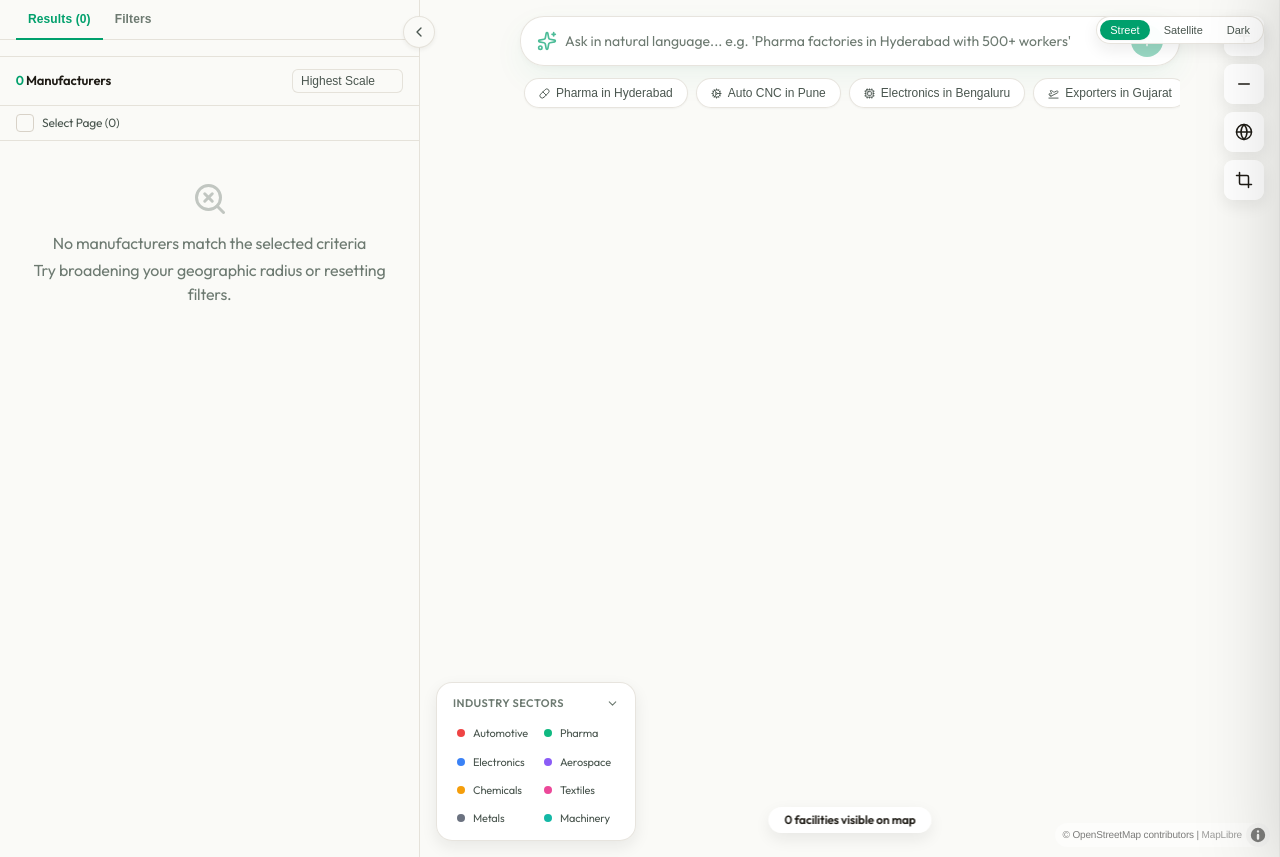
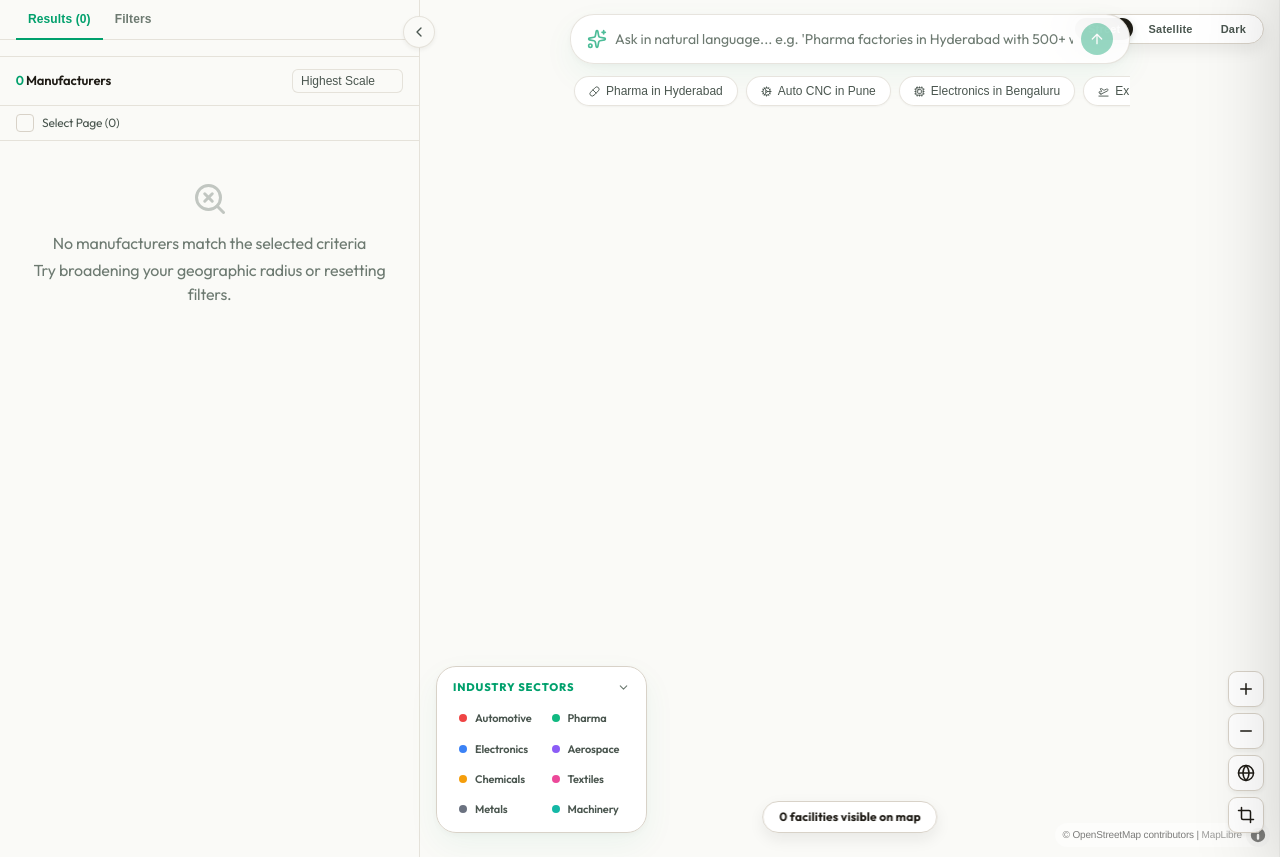
Before and after one commit to Prashant1873/Trinet, a Flask app: page / in a window 1280 px wide. Shown: the part 58-915 px from the top of the page. Run offline with Flask 3, Linux system fonts and the light colour scheme; data that the repository does not hold is empty; some libraries are stand-ins or nearby versions.

Commit message:
fix(ui): Properly separate and anchor map controls (zoom/actions bottom-right, basemap switcher top-right, AI search top-center) to eliminate overlap

```diff
--- a/static/css/components.css
+++ b/static/css/components.css
@@ -764,17 +764,17 @@
 
 .map-legend-panel {
   position: absolute;
-  bottom: var(--space-4);
-  left: var(--space-4);
-  z-index: var(--z-sticky);
+  bottom: 24px;
+  left: 16px;
+  z-index: 25;
   background: var(--surface-heavy);
   backdrop-filter: blur(24px) saturate(180%);
   -webkit-backdrop-filter: blur(24px) saturate(180%);
-  border: 1px solid var(--separator);
-  border-radius: var(--radius-lg);
+  border: 1px solid var(--line);
+  border-radius: var(--radius-card);
   padding: var(--space-3) var(--space-4);
-  box-shadow: var(--shadow-md);
-  max-width: 320px;
+  box-shadow: var(--shadow-lg);
+  max-width: 280px;
   transition: all var(--duration-normal) var(--ease-spring);
 }
 
@@ -788,10 +788,10 @@
 
 .map-legend-title {
   font-size: 0.6875rem;
-  font-weight: 600;
-  letter-spacing: 0.04em;
+  font-weight: 750;
+  letter-spacing: 0.08em;
   text-transform: uppercase;
-  color: var(--text-tertiary);
+  color: var(--primary);
 }
 
 .map-legend-grid {
@@ -806,15 +806,17 @@
   align-items: center;
   gap: var(--space-2);
   font-size: 0.6875rem;
+  font-weight: 550;
   color: var(--text-secondary);
   cursor: pointer;
-  padding: 2px 4px;
-  border-radius: var(--radius-xs);
-  transition: background var(--duration-fast) var(--ease-spring);
+  padding: 3px 6px;
+  border-radius: var(--radius-sm);
+  transition: background var(--duration-fast) var(--ease-spring),
+              color var(--duration-fast) var(--ease-spring);
 }
 
 .legend-item:hover {
-  background: var(--primary-ghost);
+  background: var(--surface-warm);
   color: var(--primary);
 }
 
@@ -825,28 +827,29 @@
   flex-shrink: 0;
 }
 
-/* Basemap Switcher */
+/* Basemap Switcher (Top-Right Floating Pills) */
 .map-style-switcher {
   position: absolute;
-  top: var(--space-4);
-  right: var(--space-4);
-  z-index: var(--z-sticky);
+  top: 14px;
+  right: 16px;
+  z-index: 25;
   display: flex;
-  gap: var(--space-1);
+  gap: 2px;
   background: var(--surface-heavy);
-  backdrop-filter: blur(24px) saturate(180%);
-  -webkit-backdrop-filter: blur(24px) saturate(180%);
-  border: 1px solid var(--separator);
-  border-radius: var(--radius-full);
-  padding: 3px;
+  backdrop-filter: blur(24px) saturate(190%);
+  -webkit-backdrop-filter: blur(24px) saturate(190%);
+  border: 1px solid var(--line);
+  border-radius: var(--radius-pill);
+  padding: 3px 4px;
   box-shadow: var(--shadow-md);
 }
 
 .map-style-btn {
-  padding: 4px 10px;
+  padding: 5px 13px;
   font-size: 0.6875rem;
-  font-weight: 500;
-  border-radius: var(--radius-full);
+  font-weight: 650;
+  letter-spacing: 0.02em;
+  border-radius: var(--radius-pill);
   border: none;
   background: transparent;
   color: var(--text-secondary);
@@ -854,10 +857,15 @@
   transition: all var(--duration-fast) var(--ease-spring);
 }
 
+.map-style-btn:hover {
+  color: var(--ink);
+  background: var(--surface-warm);
+}
+
 .map-style-btn.active {
-  background: var(--primary);
+  background: var(--ink);
   color: #FFFFFF;
-  box-shadow: var(--shadow-xs);
+  box-shadow: 0 2px 6px rgba(0, 0, 0, 0.15);
 }
 
 /* Facility site tabs */
--- a/static/css/map.css
+++ b/static/css/map.css
@@ -301,43 +301,46 @@
 }
 
 /* ──────────────────────────────────────
-   MAP CONTROLS OVERLAY
+   MAP CONTROLS OVERLAY (Bottom-Right Precision Controls)
    ────────────────────────────────────── */
 
 .map-controls {
   position: absolute;
-  top: var(--space-4);
-  right: var(--space-4);
+  bottom: 24px;
+  right: 16px;
   display: flex;
   flex-direction: column;
-  gap: var(--space-2);
-  z-index: var(--z-base);
+  gap: 6px;
+  z-index: 25;
 }
 
 .map-control-btn {
-  width: 40px;
-  height: 40px;
+  width: 36px;
+  height: 36px;
   display: flex;
   align-items: center;
   justify-content: center;
-  border: none;
+  border: 1px solid var(--line);
   border-radius: var(--radius-md);
   cursor: pointer;
-  font-size: 1.125rem;
-  box-shadow: var(--shadow-md);
-  transition: transform var(--duration-instant) var(--ease-spring),
+  box-shadow: var(--shadow-sm);
+  transition: transform var(--duration-fast) var(--ease-spring),
               background var(--duration-fast) var(--ease-spring),
+              border-color var(--duration-fast) var(--ease-spring),
               box-shadow var(--duration-fast) var(--ease-spring);
   will-change: transform;
   background: var(--surface-heavy);
-  backdrop-filter: blur(16px) saturate(180%);
-  -webkit-backdrop-filter: blur(16px) saturate(180%);
+  backdrop-filter: blur(20px) saturate(180%);
+  -webkit-backdrop-filter: blur(20px) saturate(180%);
   color: var(--text-primary);
 }
 
 .map-control-btn:hover {
-  background: var(--bg);
-  box-shadow: var(--shadow-lg);
+  background: var(--surface-warm);
+  border-color: var(--line-strong);
+  color: var(--primary);
+  transform: translateY(-1px);
+  box-shadow: var(--shadow-md);
 }
 
 .map-control-btn:active {
@@ -347,26 +350,31 @@
 
 .map-control-btn.active {
   background: var(--primary);
-  color: white;
+  border-color: var(--primary);
+  color: #FFFFFF;
+  box-shadow: 0 4px 12px rgba(0, 160, 108, 0.3);
 }
 
-/* Viewport count badge */
+/* Viewport count badge (Bottom-Center) */
 .map-viewport-count {
   position: absolute;
-  bottom: var(--space-6);
+  bottom: 24px;
   left: 50%;
   transform: translateX(-50%);
-  padding: var(--space-1) var(--space-4);
-  border-radius: var(--radius-full);
+  padding: 6px 16px;
+  border-radius: var(--radius-pill);
   font-size: 0.75rem;
-  font-weight: 600;
+  font-weight: 650;
+  letter-spacing: 0.01em;
   color: var(--text-primary);
+  border: 1px solid var(--line);
   box-shadow: var(--shadow-md);
-  z-index: var(--z-base);
+  z-index: 20;
   background: var(--surface-heavy);
-  backdrop-filter: blur(16px) saturate(180%);
-  -webkit-backdrop-filter: blur(16px) saturate(180%);
+  backdrop-filter: blur(20px) saturate(180%);
+  -webkit-backdrop-filter: blur(20px) saturate(180%);
   pointer-events: none;
+  white-space: nowrap;
   transition: opacity var(--duration-fast) var(--ease-spring);
 }
 
@@ -380,12 +388,12 @@
   background: rgba(0, 160, 108, 0.08);
   border-radius: var(--radius-xs);
   pointer-events: none;
-  z-index: var(--z-base);
+  z-index: 20;
 }
 
 .map-selection-toolbar {
   position: absolute;
-  bottom: var(--space-6);
+  bottom: 24px;
   left: 50%;
   transform: translateX(-50%);
   display: flex;
@@ -393,8 +401,9 @@
   gap: var(--space-3);
   padding: var(--space-2) var(--space-4);
   border-radius: var(--radius-xl);
+  border: 1px solid var(--line);
   box-shadow: var(--shadow-float);
-  z-index: var(--z-base);
+  z-index: 25;
   background: var(--surface-heavy);
   backdrop-filter: blur(24px) saturate(200%);
   -webkit-backdrop-filter: blur(24px) saturate(200%);
@@ -402,18 +411,32 @@
 }
 
 /* ──────────────────────────────────────
-   AI CHAT BAR (floating above map)
+   AI CHAT BAR (Top-Center Floating Natural Language Search)
    ────────────────────────────────────── */
 
 .ai-chat-bar {
   position: absolute;
-  top: var(--space-4);
+  top: 14px;
   left: 50%;
   transform: translateX(-50%);
-  width: min(660px, calc(100% - 32px));
-  z-index: var(--z-base);
+  width: min(560px, calc(100% - 280px));
+  max-width: 560px;
+  z-index: 30;
   transition: width var(--duration-normal) var(--ease-spring),
               box-shadow var(--duration-normal) var(--ease-spring);
+}
+
+@media (max-width: 1024px) {
+  .ai-chat-bar {
+    width: calc(100% - 220px);
+  }
+}
+
+@media (max-width: 768px) {
+  .ai-chat-bar {
+    top: 56px;
+    width: calc(100% - 24px);
+  }
 }
 
 .ai-chat-input-wrapper {
```
Also changed, not shown: 1 other file.
